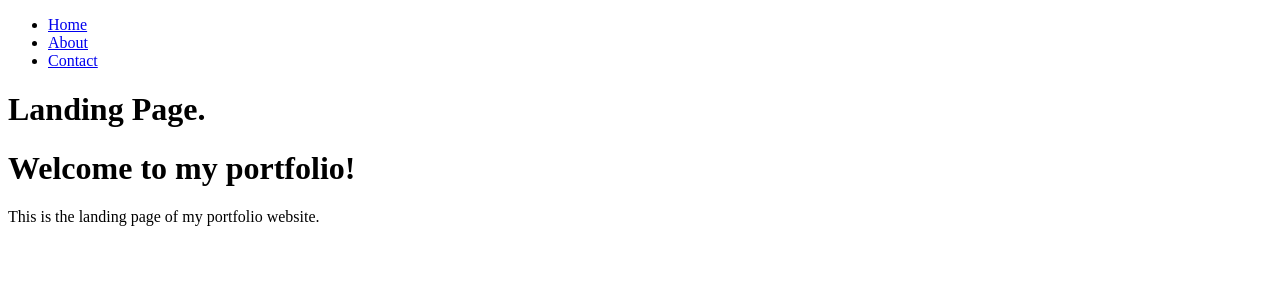
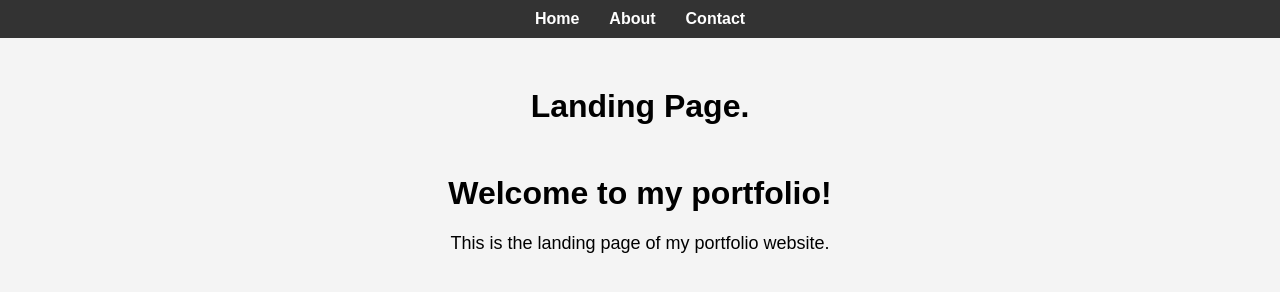
Before and after one commit to gideonel/oct-web, a plain HTML site: page portfolio/index.html in a window 1280 px wide. Drawn offline with Linux system fonts and the light colour scheme.

Commit message:
added styling to index (home) page

```diff
--- a/portfolio/index.html
+++ b/portfolio/index.html
@@ -5,6 +5,54 @@
     <meta name="viewport" content="width=device-width, initial-scale=1.0">
     <title>Gideon Robert</title>
 </head>
+
+<style>
+    body {
+        font-family: Arial, sans-serif;
+        margin: 0;
+        padding: 0;
+        background-color: #f4f4f4;
+    }
+
+    nav {
+        background-color: #333;
+        color: #fff;
+        padding: 10px 0;
+    }
+
+    nav ul {
+        list-style-type: none;
+        margin: 0;
+        padding: 0;
+        display: flex;
+        justify-content: center;
+    }
+
+    nav ul li {
+        margin: 0 15px;
+    }
+
+    nav ul li a {
+        color: #fff;
+        text-decoration: none;
+        font-weight: bold;
+    }
+
+    nav ul li a:hover {
+        text-decoration: underline;
+    }
+
+    h1 {
+        text-align: center;
+        margin-top: 50px;
+    }
+
+    p {
+        text-align: center;
+        font-size: 18px;
+    }
+</style>
+
 <body>
 
     <!-- nav buttons for navigation -->
```
